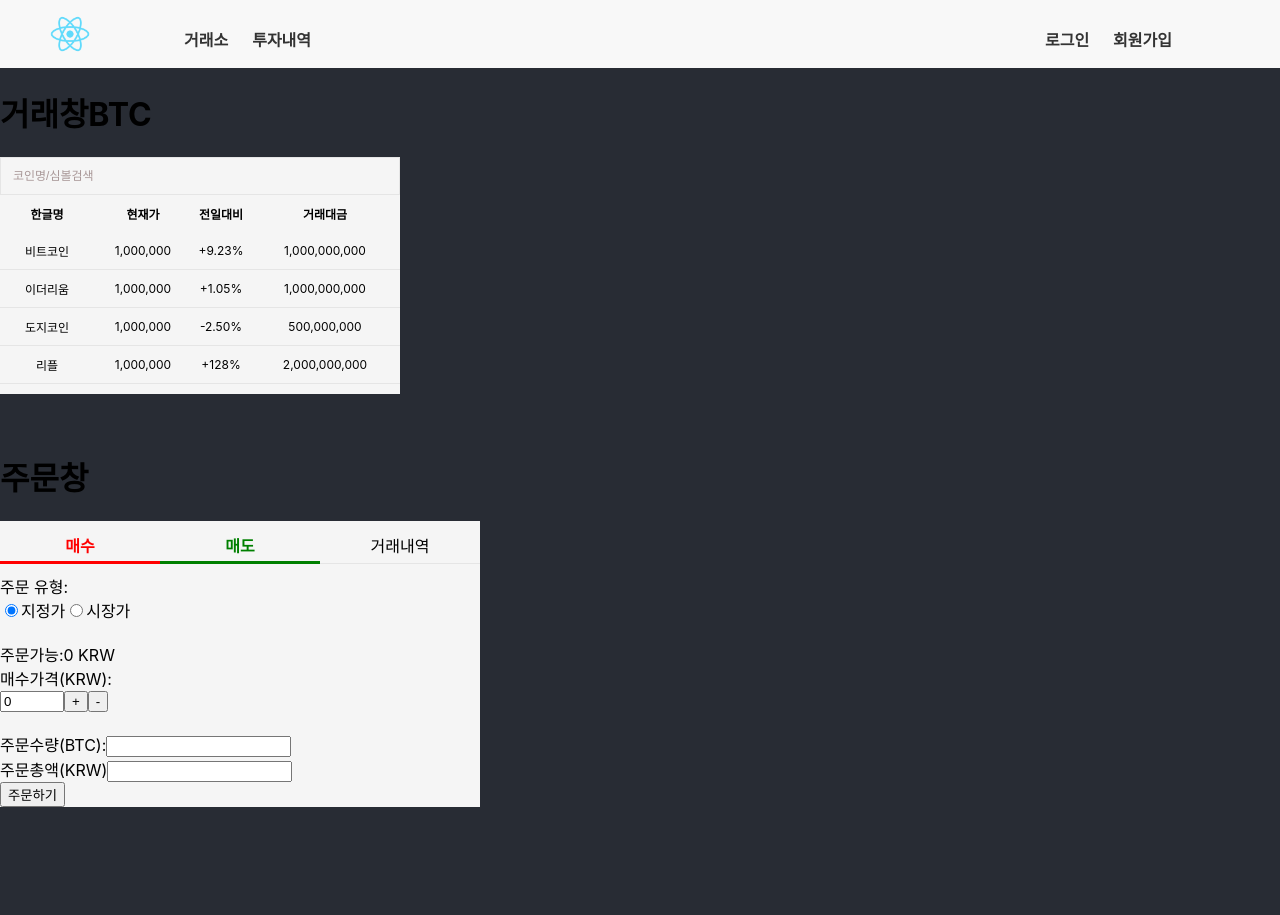
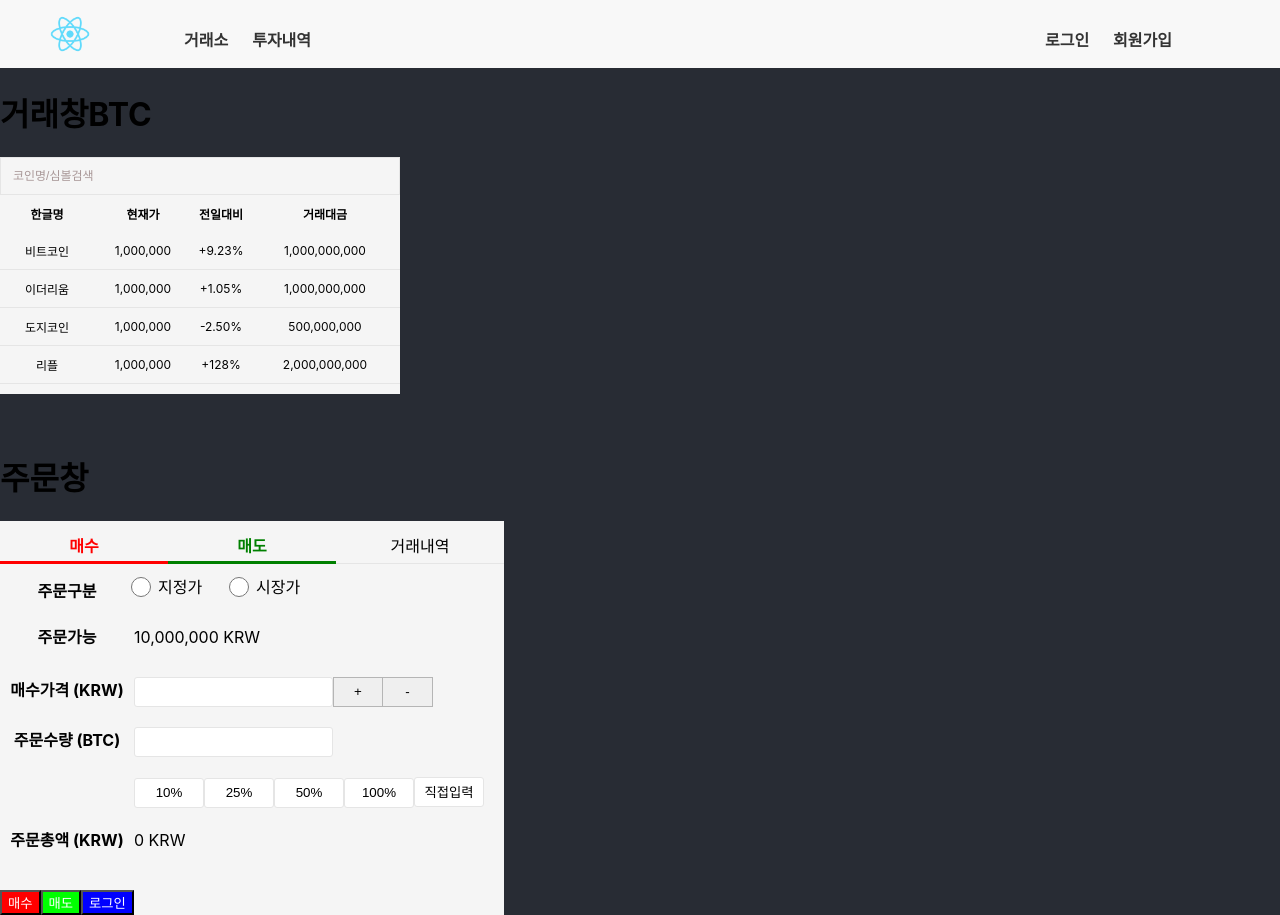
Before and after one commit to Donipop/downbit, a React (Create React App) app: page /trade in a window 1280 px wide. Before the commit the page ends 807 px from the top, so only its background shows below. Built offline with nearby package versions, Linux system fonts and the light colour scheme.

Commit message:
trade페이지중 Order 매수,매도,로그인 버튼 제작중

```diff
--- a/src/pages/trade/Order.tsx
+++ b/src/pages/trade/Order.tsx
@@ -17,59 +17,63 @@ export default function Order() {
                     </ul>
                 </div>
                 <div>
-                    <form className={styles.form}>
-                        <label>주문 유형:</label>
-                        <div>
-                            <label>
-                                <input
-                                    type="radio"
-                                    name="type"
-                                    value="choice"
-                                    checked
-                                />
-                                지정가
-                            </label>
-                            <label>
-                                <input
-                                    type="radio"
-                                    name="type"
-                                    value="market"
-                                />
-                                시장가
-                            </label>
-                        </div>
-                        <br />
-                        <label>주문가능:</label>
-                        <label>0 KRW</label>
-                        <br />
-
-                        <label>매수가격(KRW):</label>
-                        <div className="number-input">
-                            <input
-                                type="number"
-                                min="0"
-                                max="100"
-                                step="1"
-                                value="0"
-                            />
-                            <button className="btn plus-btn">+</button>
-                            <button className="btn minus-btn">-</button>
-                        </div>
-
-                        <br />
-                        <label>주문수량(BTC):</label>
-                        <input type="number" id="price" name="price" />
-                        {/* <input type="number" id="price" name="price" required /> */}
-                        <br />
-                        <label>주문총액(KRW)</label>
-                        <input
-                            type="number"
-                            id="totalPrice"
-                            name="totlaPrice"
-                        />
-                        <br />
-                        <button type="submit">주문하기</button>
-                    </form>
+                    <dl className={styles.dl}>
+                        <dt>
+                            <strong>주문구분</strong>
+                        </dt>
+                        <dd className={styles.checkOption}>
+                            <input type="radio" name="order" id="order1" />
+                            <label htmlFor="order1">지정가</label>
+                            <input type="radio" name="order" id="order2" />
+                            <label htmlFor="order2">시장가</label>
+                        </dd>
+                        <dt>
+                            <strong>주문가능</strong>
+                        </dt>
+                        <dd>
+                            <span>10,000,000 KRW</span>
+                        </dd>
+                        <dt>
+                            <strong>매수가격 (KRW)</strong>
+                        </dt>
+                        <dd>
+                            <span>
+                                <input type="text" />
+                            </span>
+                            <span>
+                                <button type="button" className={styles.btn}>+</button>
+                                <button type="button" className={styles.btn} style={{borderLeft: "none"}}>-</button>
+                            </span>
+                        </dd>
+                        <dt>
+                            <strong>주문수량 (BTC)</strong>
+                        </dt>
+                        <dd>
+                            <span>
+                                <input type="text" />
+                            </span>
+                        </dd>
+                        <dd className={styles.percents}>
+                            <span>
+                                <button type="button">10%</button>
+                                <button type="button">25%</button>
+                                <button type="button">50%</button>
+                                <button type="button">100%</button>
+                                <button type="button">직접입력</button>
+                            </span>
+                        </dd>
+                        <dt>
+                            <strong>주문총액 (KRW)</strong>
+                        </dt>
+                        <dd>
+                            <span>0 KRW</span>
+                        </dd>
+                    </dl>
+                    <div className={styles.dl}>
+                        <button type="button" className={styles.btnBuy}>매수</button>
+                        <button type="button" className={styles.btnSell}>매도</button>
+                        <button type="button" className={styles.btnLogin}>로그인</button>
+                    </div>
                 </div>
             </article>
         </main>
--- a/src/pages/trade/Styles/order.module.css
+++ b/src/pages/trade/Styles/order.module.css
@@ -19,7 +19,7 @@ li div:hover {
     text-decoration: underline;
 }
 .btnA {
-    width: 160px;
+    width: 168px;
     height: 30px;
     text-align: center;
     line-height: 30px;
@@ -41,9 +41,86 @@ li div:hover {
     color: green;
     font-weight: 600;
 }
-.form {
-    width: 480px;
-    height: 100%;
-    padding: 10px 0 0 0;
+.dl {
+    width: 100%;
+    display: block;
     background-color: #f5f5f5;
+    margin: 0;
+    padding-top: 10px;
 }
+.dl dt {
+    width: 134px;
+    height: 30px;
+    background-color: #f5f5f5;
+    display: inline-block;
+    text-align: center;
+}
+.dl dd {
+    width: calc(100% - 134px);
+    height: 30px;
+    background-color: #f5f5f5;
+    display: inline-block;
+    margin: 0;
+    padding: 0 0 20px 0;
+}
+.dl dd input[type="radio"] {
+    width: 20px;
+    height: 20px;
+}
+.dl dd input[type="text"] {
+    height: 30px;
+    border: 1px solid #e5e5e5;
+    border-radius: 3px;
+    padding: 0 10px;
+    box-sizing: border-box;
+}
+.checkOption {
+    width: 362px !important;
+    margin-left: -8px !important;
+}
+.checkOption label {
+    display: inline-block;
+    cursor: pointer;
+    width: 60px;
+    height: 30px;
+    line-height: 30px;
+    margin: 0 10px 0 0 !important;
+    position: relative;
+    top: -4px;
+    left: 4px;
+}
+.percents {
+    width: 370px !important;
+    height: 30px;
+    background-color: #f5f5f5;
+    padding: 0;
+    margin-left: 134px !important;
+}
+.percents button {
+    width: 70px;
+    height: 30px;
+    border: 1px solid #e5e5e5;
+    border-radius: 3px;
+    background-color: #fff;
+    cursor: pointer;
+}
+.btn {
+    width: 50px;
+    height: 30px;
+    background-color: #e5e5e56b !important;
+    margin: 0;
+    padding: 0;
+    border: 1px solid rgba(35, 35, 35, 0.284);
+}
+.btnBuy {
+    background-color: #ff0000;
+    color: #fff;
+}
+.btnSell {
+    background-color: #00ff00;
+    color: #fff;
+}
+.btnLogin {
+    background-color: blue;
+    color: #fff;
+}
--- a/src/pages/trade/Trade.tsx
+++ b/src/pages/trade/Trade.tsx
@@ -15,7 +15,7 @@ function Trade() {
                 <CodeSelect />
             </div>
             <h1>주문창</h1>
-            <div style={{ width: "480px"}}>
+            <div style={{ width: "504px"}}>
                 <Order />
             </div>
         </main>
```
